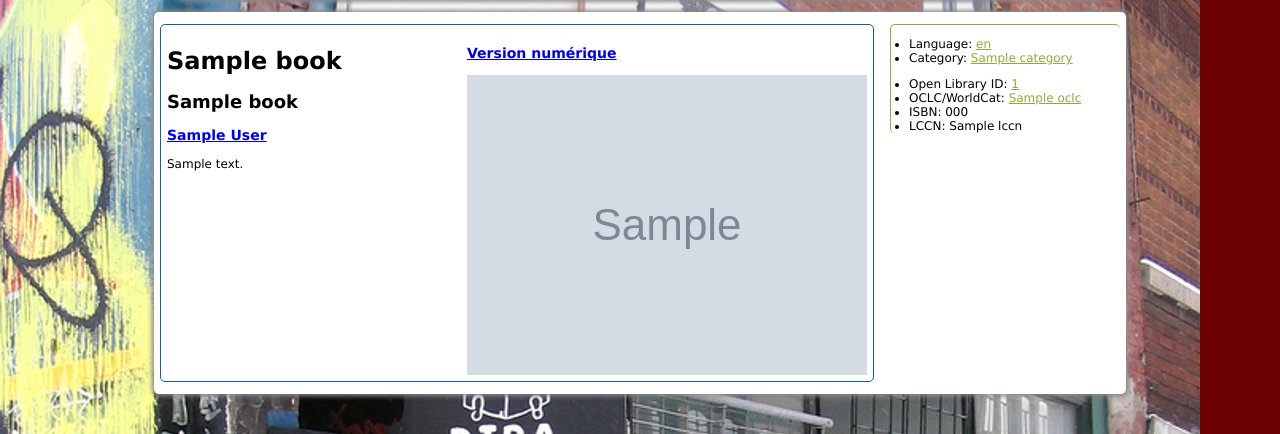
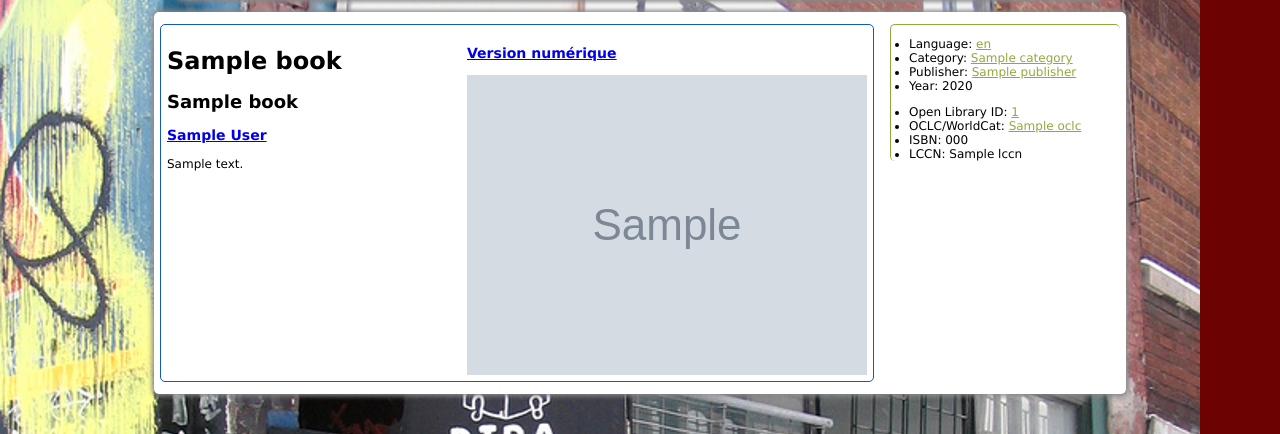
Before and after one commit to leylaso/django-library, a Django app: template templates/library/book.html in a window 1280 px wide. Shown: the part 225-659 px from the top of the page. Run offline with Django 3.2, Linux system fonts and the light colour scheme; the template is opened without the code that fills it: most values are stand-ins (such as "Sample title", 1, 10 or a date in 2020); grey boxes marked "Sample" are stand-in pictures.

Commit message:
Added publisher and year to the book info data

```diff
--- a/templates/library/book.html
+++ b/templates/library/book.html
@@ -10,6 +10,12 @@
       {% endif %}
       {% if book.category %}
       <li><label>Category</label>: <span><a href="/bk/category:{{book.category.id}}">{{book.category}}</a></span></li>
+      {% endif %}
+      {% if book.publisher %}
+      <li><label>Publisher</label>: <span><a href="/bk/publisher:{{book.publisher.id}}">{{book.publisher}}</a></span></li>
+      {% endif %}
+      {% if book.year %}
+      <li><label>Year</label>: {{book.year}}</span></li>
       {% endif %}
    </ul>
     <ul id="book-numbers">
```
